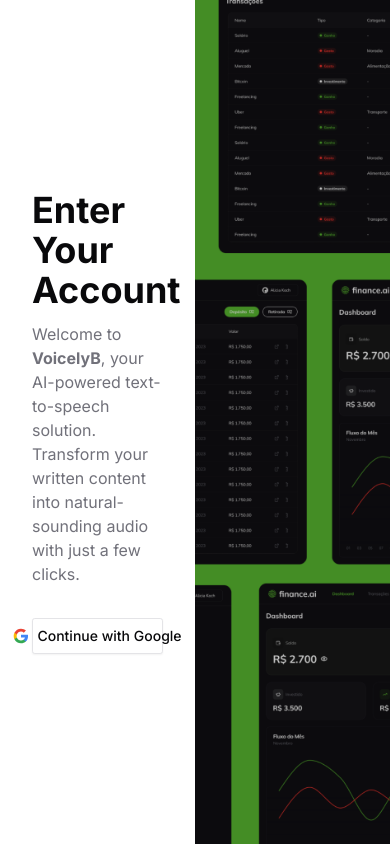
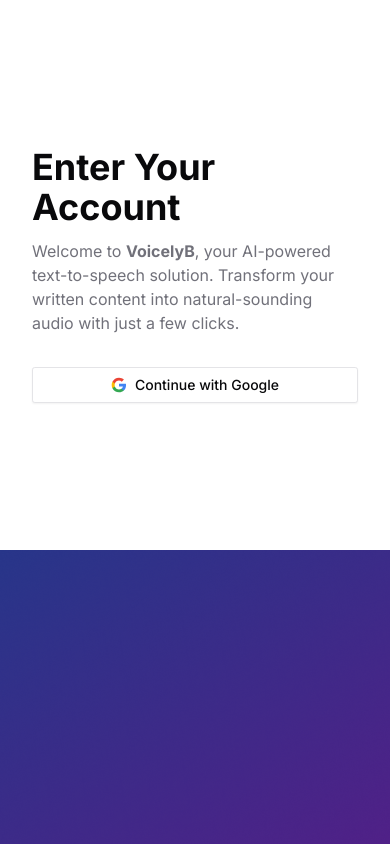
Before and after one commit to diovanealves/voxyb, a Next.js app: page /login in a window 390 px wide. Built offline with nearby package versions, Linux system fonts and the light colour scheme.

Commit message:
refactor: adjust login page layout for better responsiveness

```diff
--- a/src/app/login/page.tsx
+++ b/src/app/login/page.tsx
@@ -3,7 +3,7 @@
 
 export default function Page() {
   return (
-    <div className="grid h-screen max-h-screen grid-cols-2">
+    <div className="grid h-screen max-h-screen md:grid-cols-[95%_5%] xl:grid-cols-2">
       <div className="container mx-auto flex max-w-[570px] flex-col justify-center px-8">
         <h1 className="text-4xl font-bold"> Enter Your Account</h1>
         <p className="mt-3 text-muted-foreground">
```
Also changed, not shown: public/login.png.
